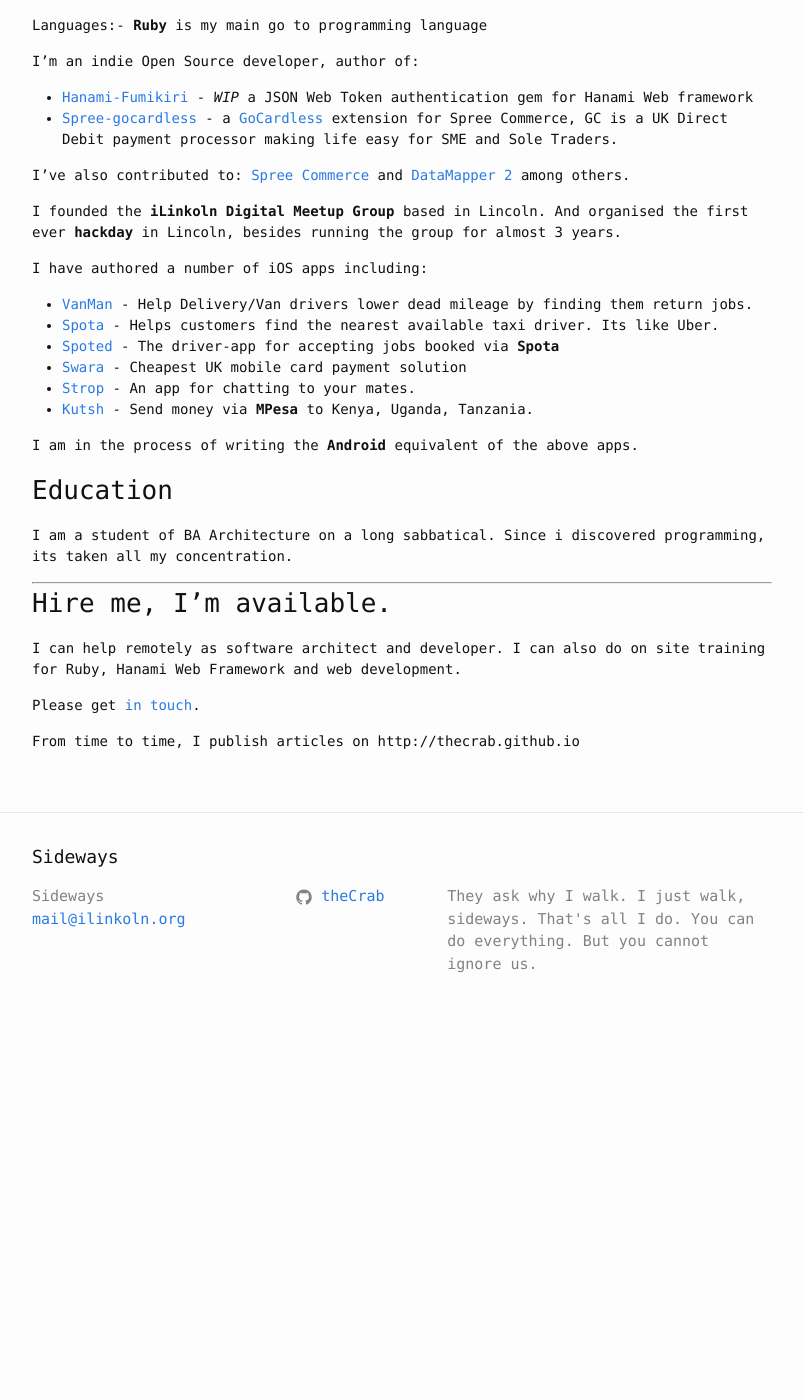
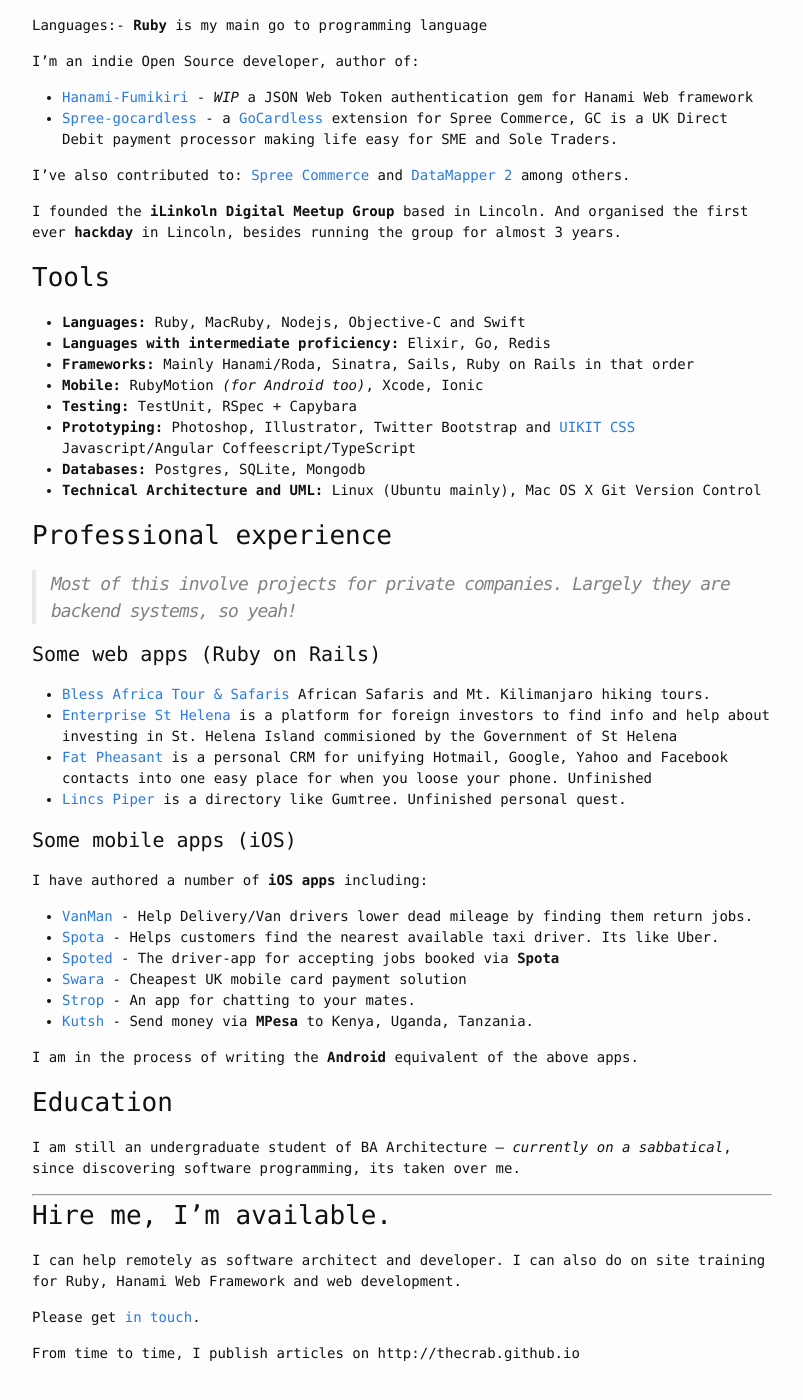
Before and after one commit to theCrab/theCrab, a Jekyll site: the page built from about.md, in a window 1280 px wide and 1400 px high, scrolled down 280 px. Shown: the whole window, without its empty margins (238-1041 px from the left). Built offline with Jekyll 4.4.1, drawn with Linux system fonts in a browser that asks for light colours; before the commit the page ends 1315 px from its top, so only the background shows below that.

Commit message:
Move text around

```diff
--- a/about.md
+++ b/about.md
@@ -19,7 +19,31 @@ I've also contributed to: [Spree Commerce](http://spreecommerce.com) and [DataMa
 
 I founded the **iLinkoln Digital Meetup Group** based in Lincoln. And organised the first ever **hackday** in Lincoln, besides running the group for almost 3 years.
 
-I have authored a number of iOS apps including:
+### Tools
+- **Languages:** Ruby, MacRuby, Nodejs, Objective-C and Swift
+- **Languages with intermediate proficiency:** Elixir, Go, Redis
+- **Frameworks:** Mainly Hanami/Roda, Sinatra, Sails, Ruby on Rails in that order
+- **Mobile:** RubyMotion _(for Android too)_, Xcode, Ionic
+- **Testing:** TestUnit, RSpec + Capybara
+- **Prototyping:** Photoshop, Illustrator, Twitter Bootstrap and [UIKIT CSS](http://getuikit.com)
+Javascript/Angular Coffeescript/TypeScript
+- **Databases:** Postgres, SQLite, Mongodb
+- **Technical Architecture and UML:** Linux (Ubuntu mainly), Mac OS X
+Git Version Control
+
+
+### Professional experience
+
+> Most of this involve projects for private companies. Largely they are backend systems, so yeah!
+
+#### Some web apps (Ruby on Rails)
+- [Bless Africa Tour & Safaris](http://bats.herokuapp.com/) African Safaris and Mt. Kilimanjaro hiking tours.
+- [Enterprise St Helena](http://esthelena.herokuapp.com/) is a platform for foreign investors to find info and help about investing in St. Helena Island commisioned by the Government of St Helena
+- [Fat Pheasant](http://fatpheasant.herokuapp.com/) is a personal CRM for unifying Hotmail, Google, Yahoo and Facebook contacts into one easy place for when you loose your phone. Unfinished
+- [Lincs Piper](http://lincspiper.co.uk/) is a directory like Gumtree. Unfinished personal quest.
+
+#### Some mobile apps (iOS)
+I have authored a number of **iOS apps** including:
 
 - [VanMan](http://paxiapp.uk/vanman) - Help Delivery/Van drivers lower dead mileage by finding them return jobs.
 - [Spota](http://paxiapp.uk/spota) - Helps customers find the nearest available taxi driver. Its like Uber.
@@ -31,7 +55,7 @@ I have authored a number of iOS apps including:
 I am in the process of writing the **Android** equivalent of the above apps.
 
 ### Education
-I am a student of BA Architecture on a long sabbatical. Since i discovered programming, its taken all my concentration.
+I am still an undergraduate student of BA Architecture &mdash; _currently on a sabbatical_, since discovering software programming, its taken over me.
 <hr>
 
 ### Hire me, I'm available.
```
Also changed, not shown: my-journey.md (+0 -23 lines).
